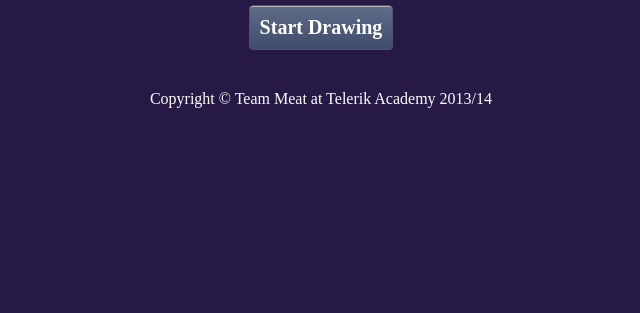
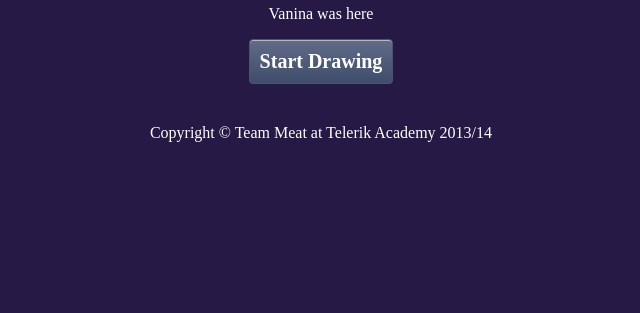
Before and after one commit to wIksS/Team-Meat, a plain HTML site: page TeamMeatProject/PorkPaint/intro.html in a window 1280 px wide. Shown: the part 487-800 px from the top of the page, without its empty margins (319-959 px from the left). Drawn offline with Linux system fonts and the light colour scheme.

Commit message:
Test with code

```diff
--- a/TeamMeatProject/PorkPaint/intro.html
+++ b/TeamMeatProject/PorkPaint/intro.html
@@ -12,6 +12,7 @@
                 <img width="400" src="images/intro-pig.svg" />
                 <h1>PorkPaint</h1>
                 <h2>An online drawing canvas built in JavaScript.</h2>
+                <p>Vanina was here</p>
                 <a class="button" href="index.html">Start Drawing</a>
             </header>
             <footer>
```
